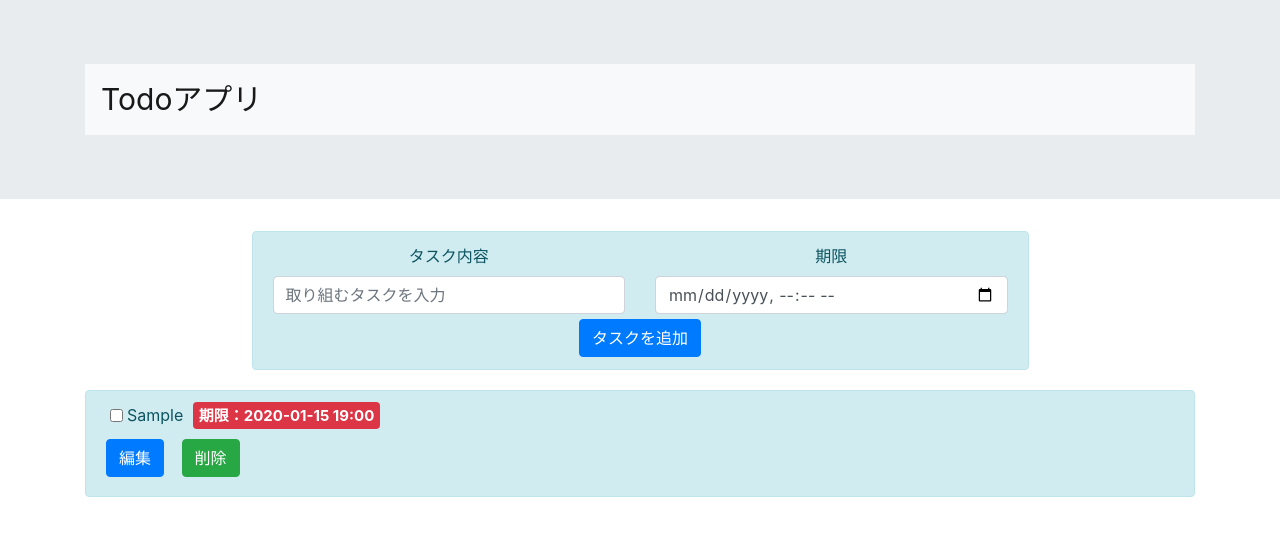
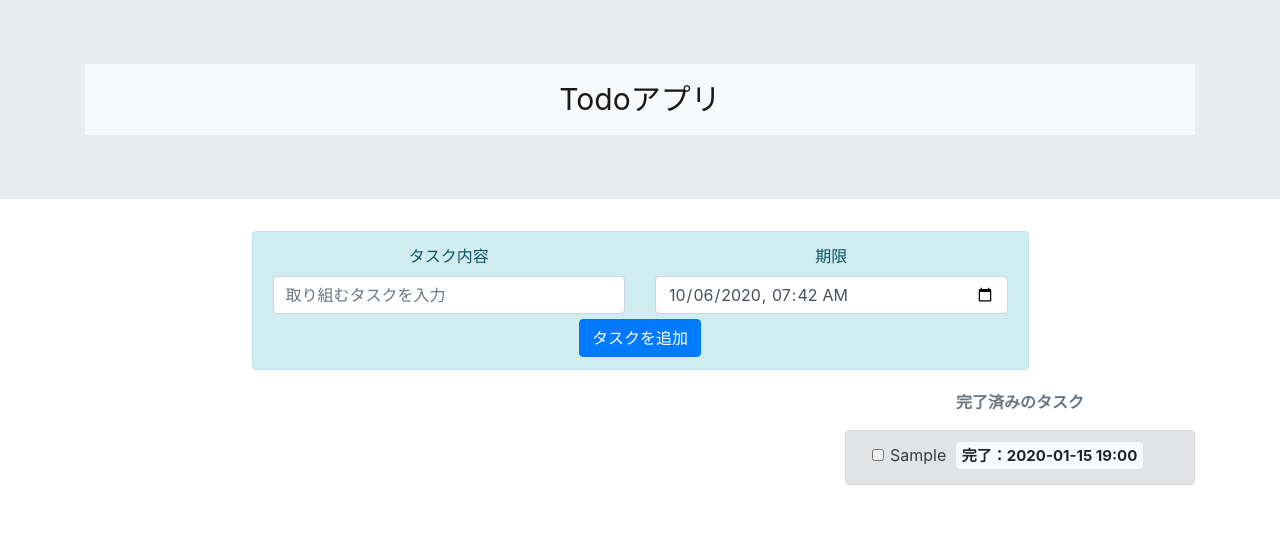
Before and after one commit to matsu1005/todo_django, a Django app: page /todo/ in a window 1280 px wide. Shown: the top 536 px of the page. Run offline with Django 3.2, Linux system fonts and the light colour scheme; tables that the repository leaves empty hold one stand-in row (values such as "Sample post"); some libraries are stand-ins or nearby versions.

Commit message:
完了済みのタスクを分けて表示

```diff
--- a/todo/static/js/edit.js
+++ b/todo/static/js/edit.js
@@ -1,5 +1,7 @@
 function editFunction(ele) {
   var task_id = ele.id;
+  const target = document.getElementById("target_" + task_id).getAttribute('value')
+  const time = target.slice(0,10)+'T'+target.slice(11,16)
   const div = document.getElementById("form_box_" + task_id);
   const task_name = document.getElementById("task_" + task_id).innerText;
   if (!div.hasChildNodes()){
@@ -14,6 +16,7 @@
     const input_target = document.createElement("input");
     const div3 = document.createElement("div");
     input_target.setAttribute("type", "datetime-local");
+    input_target.setAttribute("value", time);
     input_target.setAttribute("name", "target");
     input_target.setAttribute("class", "form-control");
     input_target.setAttribute("style", "width: 70%;");
--- a/todo/templates/todo/index.html
+++ b/todo/templates/todo/index.html
@@ -4,7 +4,7 @@
 <div class="jumbotron jumbotron-fluid">
   <div class="container">
     <nav class="navbar navbar-expand-lg navbar-light bg-light">
-      <a class="navbar-brand" href="#" style="font-size: 30px;">Todoアプリ</a>
+      <a class="navbar-brand" href="#" style="font-size: 30px; margin: auto;">Todoアプリ</a>
     </nav>
   </div>
 </div>
@@ -21,18 +21,25 @@
         </div>
         <div class="col">
           <label for="new_target">期限</label><br>
-          <input type="datetime-local" class="form-control" name="target", id="new_target">
+          <input type="datetime-local" class="form-control" name="target", id="new_target" value="{{now}}">
         </div>
       </div>
     <input type="submit" value="タスクを追加" class="btn btn-primary" style="margin-top: 5px;">
     </form>
   </div>
-{% for task in latest_task_list %}
+  <div class="row">
+    <div class="col-md-8 order-md-1">
+    {% for task in task_list %}
       <div class="alert alert-info" role="alert">
         <div style="margin-bottom: 5px;">
-    <input type="checkbox" name="completed" value='True' style="float: left; margin: 6px 4px;">
+          <form action="{% url 'completed' task.pk %}" method="POST">
+            {% csrf_token %}
+            <input type="hidden" name="completed" value='True'>
+            <input type="submit" value="" style="height: 5px; padding: 4px; float: left; margin: 6px;">
+          </form>
           <p id="task_{{ task.id }}" style="display: inline;">{{ task.task }}</p>
-    <p class="badge badge-danger" id="target_{{ task.id }}" style="font-size: 15px; margin-left: 5px; display: inline;">期限：{{ task.target|date:"Y-m-j H:i" }}</p>
+          <p class="badge badge-danger" id="target_{{ task.id }}" value="{{ task.target|date:"Y-m-d H:i" }}"
+           style="font-size: 15px; margin-left: 5px; display: inline;">期限：{{ task.target|date:"Y-m-j H:i" }}</p>
         </div>
         <form action="{% url 'edit' task.pk %}" method="POST">
           {% csrf_token %}
@@ -46,4 +53,23 @@
       </div>
     {% endfor %}
     </div>
+    <div class="col-md-4 order-md-2 mb-4">
+      <p style="text-align: center;"><strong class="text-muted">完了済みのタスク</strong></p>
+      {% for comp_task in completed_task %}
+        <div class="alert alert-secondary" role="alert">
+          <div style="margin-bottom: 5px;">
+            <form action="{% url 'completed' comp_task.pk %}" method="POST">
+              {% csrf_token %}
+              <input type="hidden" name="completed" value='False'>
+              <input type="submit" value="" style="height: 5px; padding: 4px; float: left; margin: 6px;">
+            </form>
+            <p id="task_{{ task.id }}" style="display: inline;">{{ comp_task.task }}</p>
+            <p class="badge badge-light" id="target_{{ task.id }}" style="font-size: 15px; margin-left: 5px; display: inline;">完了：{{ comp_task.target|date:"Y-m-j H:i" }}</p>
+          </div>
+        </div>
+      {% endfor %}
+      </div>
+    </div>
+  </div>
+</div>
 {% endblock content %}
--- a/todo/urls.py
+++ b/todo/urls.py
@@ -7,4 +7,5 @@
   path('new/', views.new, name='new'),
   path('delete/<int:task_id>', views.delete, name='delete'),
   path('edit/<int:task_id>', views.edit, name='edit'),
+  path('completed/<int:task_id>', views.completed, name='completed')
 ]
--- a/todo/views.py
+++ b/todo/views.py
@@ -3,24 +3,30 @@
 from django.urls import reverse
 from .forms import TaskForm
 from .models import Task
+from django.utils import timezone
+import datetime
+
+
+def render_index(request):
+  now = datetime.datetime.now().strftime("%Y-%m-%dT%H:%M")
+  task_list = Task.objects.filter(completed='False').order_by('-target').reverse()
+  completed_task = Task.objects.filter(completed='True').order_by('-target')
+  context = {'task_list': task_list, 'completed_task': completed_task, 'now': now}
+  return render(request, 'todo/index.html', context)
+
 
 def index(request):
-  latest_task_list = Task.objects.order_by('-target').reverse()
-  context = {'latest_task_list': latest_task_list}
-  return render(request, 'todo/index.html', context)
+  return render_index(request)
 
 def new(request):
-  latest_task_list = Task.objects.order_by('-target').reverse()
   if request.method == 'POST':
     form = TaskForm(data=request.POST)
-    # print(form.errors)
     if form.is_valid():
       form.save()
       return HttpResponseRedirect(reverse('index'))
   else:
     form = TaskForm()
-
-  return render(request, 'todo/index.html', {'latest_task_list': latest_task_list, 'form': form})
+  return render_index(request)
 
 
 def delete(request, task_id):
@@ -36,6 +42,20 @@
     task.save()
     return HttpResponseRedirect(reverse('index'))
   else:
-    latest_task_list = Task.objects.order_by('-target').reverse()
-    context = {'latest_task_list': latest_task_list}
-    return render(request, 'todo/index.html', context)
+    return render_index(request)
+
+def completed(request, task_id):
+  now = timezone.now()
+  task = get_object_or_404(Task, pk=task_id)
+  if request.method == 'POST':
+    if request.POST['completed'] == 'True':
+      task.completed =request.POST['completed']
+      task.target = now
+      task.save()
+      return HttpResponseRedirect(reverse('index'))
+    else:
+      task.completed = request.POST['completed']
+      task.save()
+      return HttpResponseRedirect(reverse('index'))
+  else:
+    return render_index(request)
```
Lines whose indentation alone changed are shown as unchanged.
